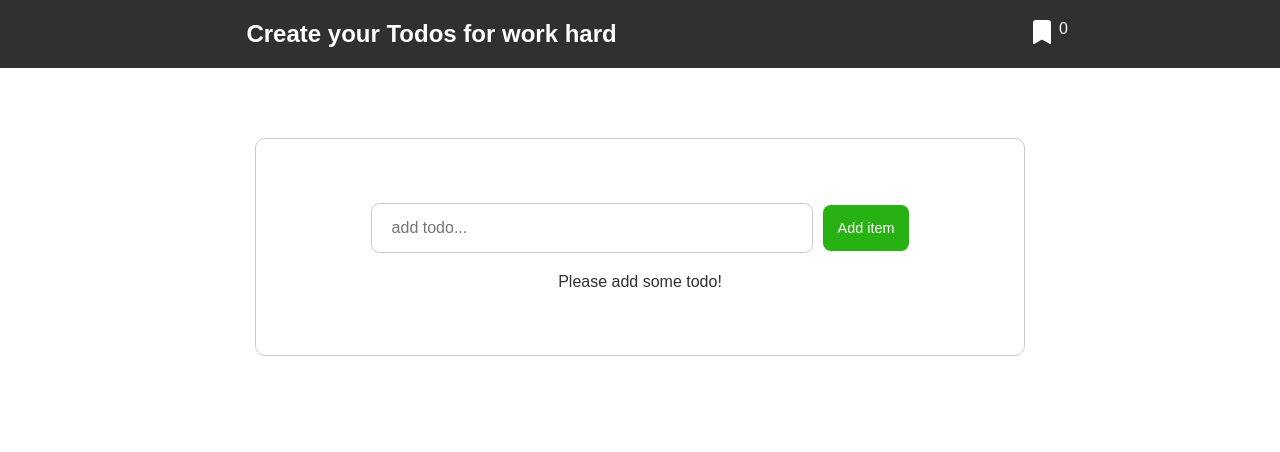
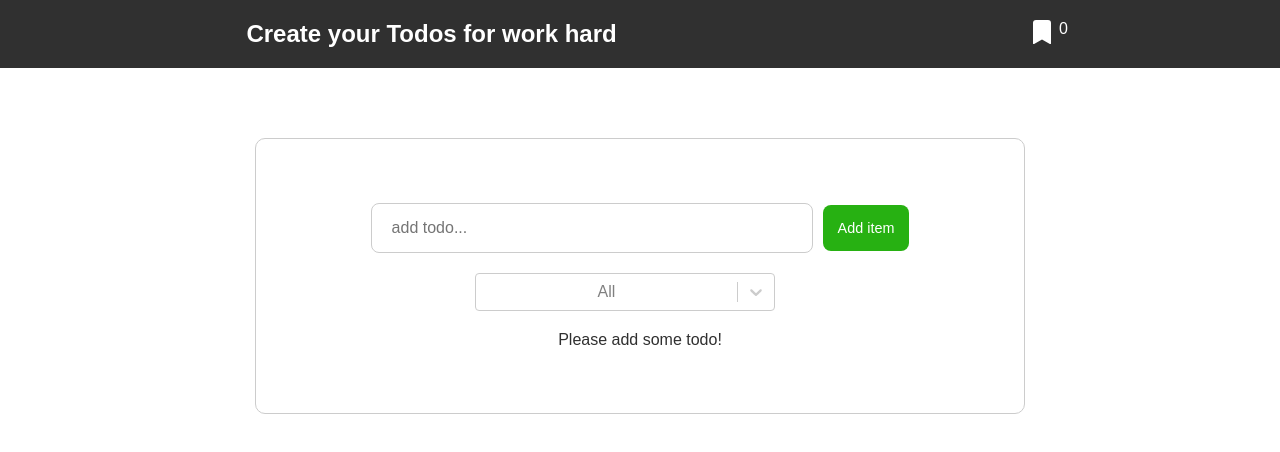
Before and after one commit to siavashmhi/todo-app, a React (Create React App) app: page / in a window 1280 px wide. Shown: the top 452 px of the page. Built offline with nearby package versions, Linux system fonts and the light colour scheme.

Commit message:
add codes

```diff
--- a/package.json
+++ b/package.json
@@ -12,7 +12,8 @@
     "react": "18.2.0",
     "react-dom": "18.2.0",
     "react-icons": "^4.4.0",
-    "react-scripts": "4.0.0"
+    "react-scripts": "4.0.0",
+    "react-select": "^5.4.0"
   },
   "devDependencies": {
     "@babel/runtime": "7.13.8",
--- /dev/null
+++ b/src/components/select-option/SelectOption.jsx
@@ -0,0 +1,30 @@
+import React from 'react';
+import Select from 'react-select';
+import styles from './selectOption.module.css'
+
+const options = [
+    {value: 'All', label: 'All'},
+    {value: 'completed', label: 'completed'},
+    {value: 'uncompleted', label: 'uncompleted'}
+]
+
+const SelectOption = ({filterTodos, selectValue, setSelectValue}) => {
+    const changeHandler = event => {
+        setSelectValue(event.value)
+        filterTodos(event.value)
+    }
+
+    return (
+        <div>
+            <Select
+                value={selectValue}
+                onChange={changeHandler}
+                options={options}
+                className={styles.select}
+                placeholder={selectValue}
+             />
+        </div>
+    );
+};
+
+export default SelectOption;
--- /dev/null
+++ b/src/components/select-option/selectOption.module.css
@@ -0,0 +1,5 @@
+.select {
+    width: 300px;
+    margin-top: 20px;
+    margin-right: 30px;
+}
--- a/src/components/todo-app/TodoApp.jsx
+++ b/src/components/todo-app/TodoApp.jsx
@@ -1,11 +1,18 @@
-import React, { useState } from "react";
+import React, { useState, useEffect } from "react";
 import TodoForm from "../todo-form/TodoForm";
 import TodoList from "../todo-list/TodoList";
+import SelectOption from "../select-option/SelectOption";
 import Navbar from "../navbar/Navbar";
 import styles from "./todoApp.module.css";
 
 const TodoApp = () => {
   const [todos, setTodos] = useState([]);
+  const [filteredTodos, setFilteredTodos] = useState([])
+  const [selectValue, setSelectValue] = useState("All")
+
+  useEffect(()=> {
+    filterTodos(selectValue)
+  }, [todos, selectValue])
 
   const addTodoHandler = (getTodo) => {
     const newTodo = {
@@ -30,8 +37,8 @@ const TodoApp = () => {
   }
 
   const removeHandler = todoId => {
-    const filteredTodos = todos.filter(todo => todo.id !== todoId)
-    setTodos([...filteredTodos])
+    const myFilteredTodos = todos.filter(todo => todo.id !== todoId)
+    setTodos(myFilteredTodos)
   }
 
   const editHandler = (id, newValue) => {
@@ -46,13 +53,33 @@ const TodoApp = () => {
     setTodos(updatedTodos)
   }
 
+  const filterTodos = selectValue => {
+    switch (selectValue) {
+      case 'completed':
+        const completedTodos = todos.filter(todo => todo.isCompleted)
+        setFilteredTodos(completedTodos)
+        break;
+      case 'uncompleted':
+        const uncompletedTodos = todos.filter(todo => !todo.isCompleted)
+        setFilteredTodos(uncompletedTodos)
+        break;
+      default:
+        setFilteredTodos(todos)
+        break;
+    }
+  }
+
   return (
     <>
-      <Navbar todos={todos} />
+      <Navbar todos={todos}/>
       <div className={styles.container}>
         <TodoForm addTodoHandler={addTodoHandler} />
+        <SelectOption
+        filterTodos={filterTodos}
+        selectValue={selectValue}
+        setSelectValue={setSelectValue}/>
         <div className={styles.todoListContainer}>
-          <TodoList todos={todos}
+          <TodoList todos={filteredTodos}
           onComplete={completeHandler}
           onDelete={removeHandler} editHandler={editHandler} />
         </div>
--- a/src/components/todo-app/todoApp.module.css
+++ b/src/components/todo-app/todoApp.module.css
@@ -13,5 +13,4 @@
 
 .todoListContainer {
   width: 500px;
-  /* background-color: red; */
 }
```
Also changed, not shown: 1 other file (tests, documents, lock files or other folders).
